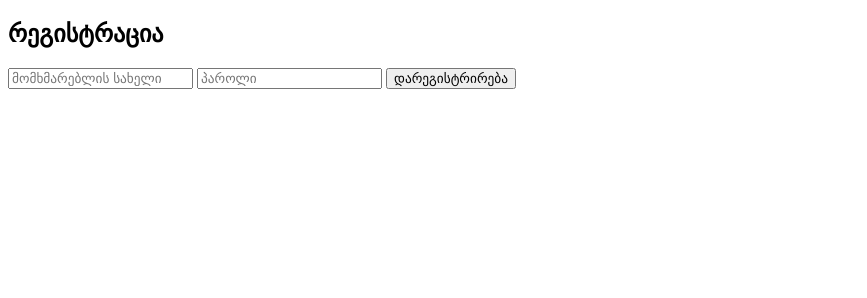
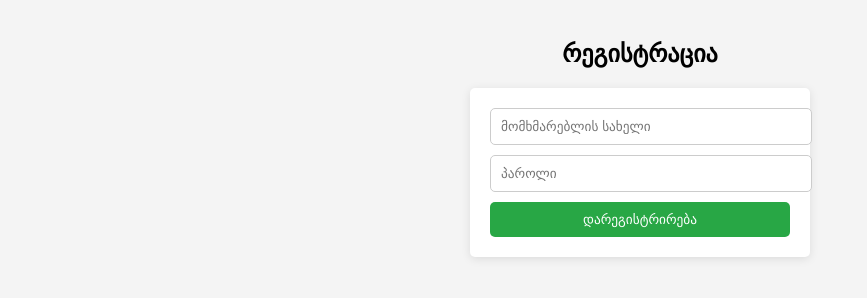
Before and after one commit to geto7/flashscoreclone, a plain HTML site: page register.html in a window 1280 px wide. Shown: the whole page, without its empty margins (0-867 px from the left). Drawn offline with Linux system fonts and the light colour scheme.

Commit message:
Add files via upload

```diff
--- a/register.html
+++ b/register.html
@@ -4,7 +4,47 @@
     <meta charset="UTF-8">
     <meta name="viewport" content="width=device-width, initial-scale=1.0">
     <title>რეგისტრაცია</title>
-    <link rel="stylesheet" href="style.css">
+    <style>
+        body {
+            font-family: Arial, sans-serif;
+            background-color: #f4f4f4;
+            margin: 0;
+            padding: 20px;
+
+        }
+        h2 {
+            text-align: center;
+        }
+        form {
+            max-width: 300px;
+            margin: 0 auto;
+            background-color: #fff;
+            padding: 20px;
+            border-radius: 5px;
+            box-shadow: 0 2px 10px rgba(0, 0, 0, 0.1);
+        }
+        input[type="text"],
+        input[type="password"] {
+            width: 100%;
+            padding: 10px;
+            margin-bottom: 10px;
+            border: 1px solid #ccc;
+            border-radius: 5px;
+        }
+        button {
+            width: 100%;
+            padding: 10px;
+            background-color: #28a745;
+            color: white;
+            border: none;
+            border-radius: 5px;
+            cursor: pointer;
+        }
+        button:hover {
+            background-color: #218838;
+        }
+
+    </style>
 </head>
 <body>
     <h2>რეგისტრაცია</h2>
```
Also changed, not shown: login.html (+39 -1 lines).
